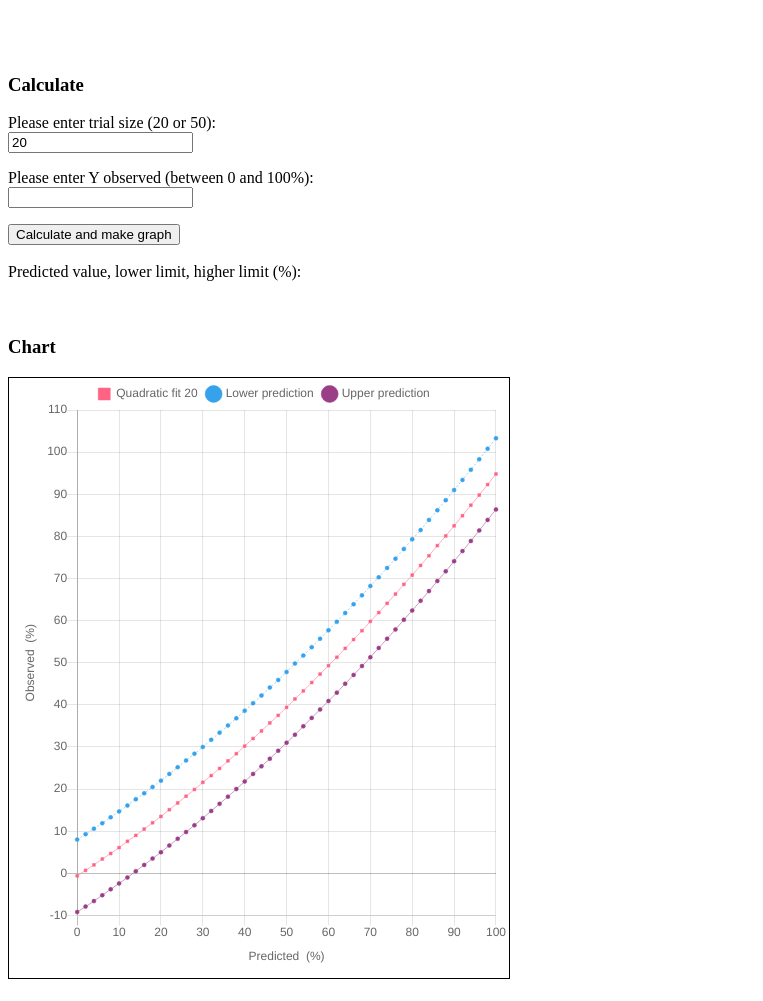
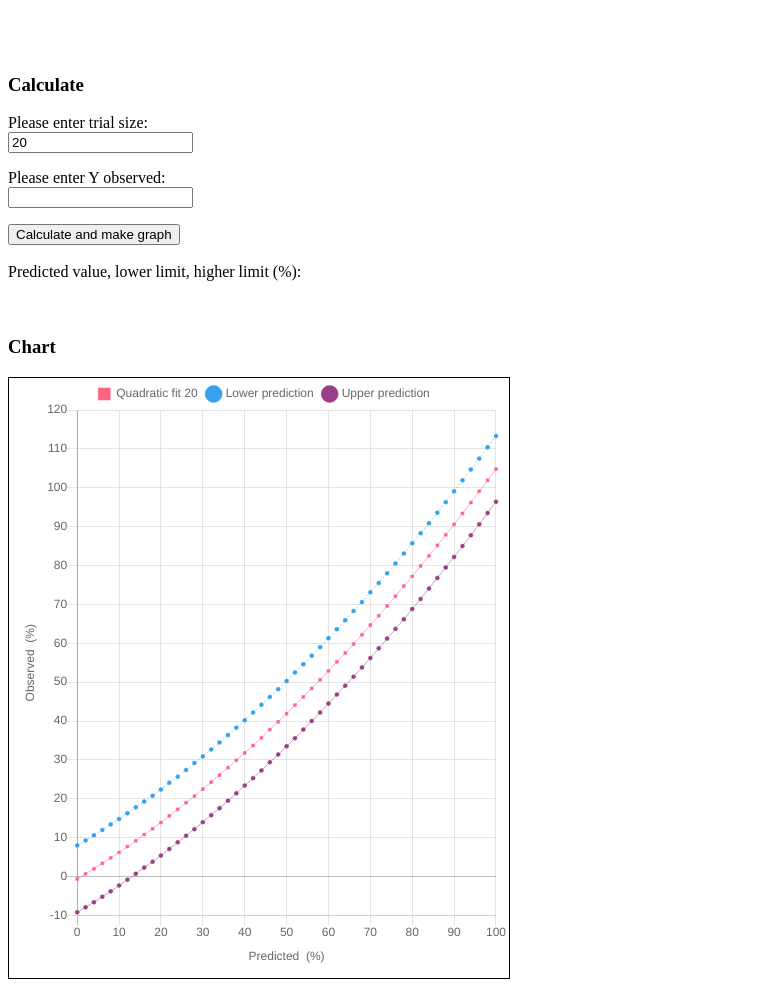
Before and after one commit to cbogdanc/cbogdanc.github.io, a plain HTML site: page index.html in a window 1280 px wide. Shown: the part 79-1080 px from the top of the page, without its empty margins (0-763 px from the left). Drawn offline with nearby package versions, Linux system fonts and the light colour scheme.

Commit message:
Add files via upload
some changes

```diff
--- a/index.html
+++ b/index.html
@@ -11,11 +11,11 @@
 <br>
 <h3>Calculate </h3>
 
-<p>Please enter trial size (20 or 50):<br>
+<p>Please enter trial size:<br>
 <input id="trialSize" value=20>
 </p>
 
-<p>Please enter Y observed (between 0 and 100%):<br>
+<p>Please enter Y observed:<br>
 <input id="yObserved">
 </p>
 
--- a/scripts/main.js
+++ b/scripts/main.js
@@ -1,10 +1,10 @@
 
 
 // coefficients for quadratic equations, a1, b1, c1 for trial size 50, and a2, b2, c2 for trial size 20
-var a1 = [0.0051762, 0.00518, 0.00506]; // coefficients for predicted value, lower limit and higher limit equations
+var a1 = [0.0061762, 0.00618, 0.00606]; // coefficients for predicted value, lower limit and higher limit equations
 var b1 = [0.4328013, 0.43256, 0.44476];
 var c1 = [2.3449784, 11.02663, -6.4391];
-var a2 = [0.0030699, 0.00312, 0.00302];
+var a2 = [0.0040699, 0.00412, 0.00402];
 var b2 = [0.6478610, 0.64151, 0.65422];
 var c2 = [-0.6395179, 7.96482, -9.24386];
 //var trialSz = Number(document.getElementById("trialSize").value);
```
